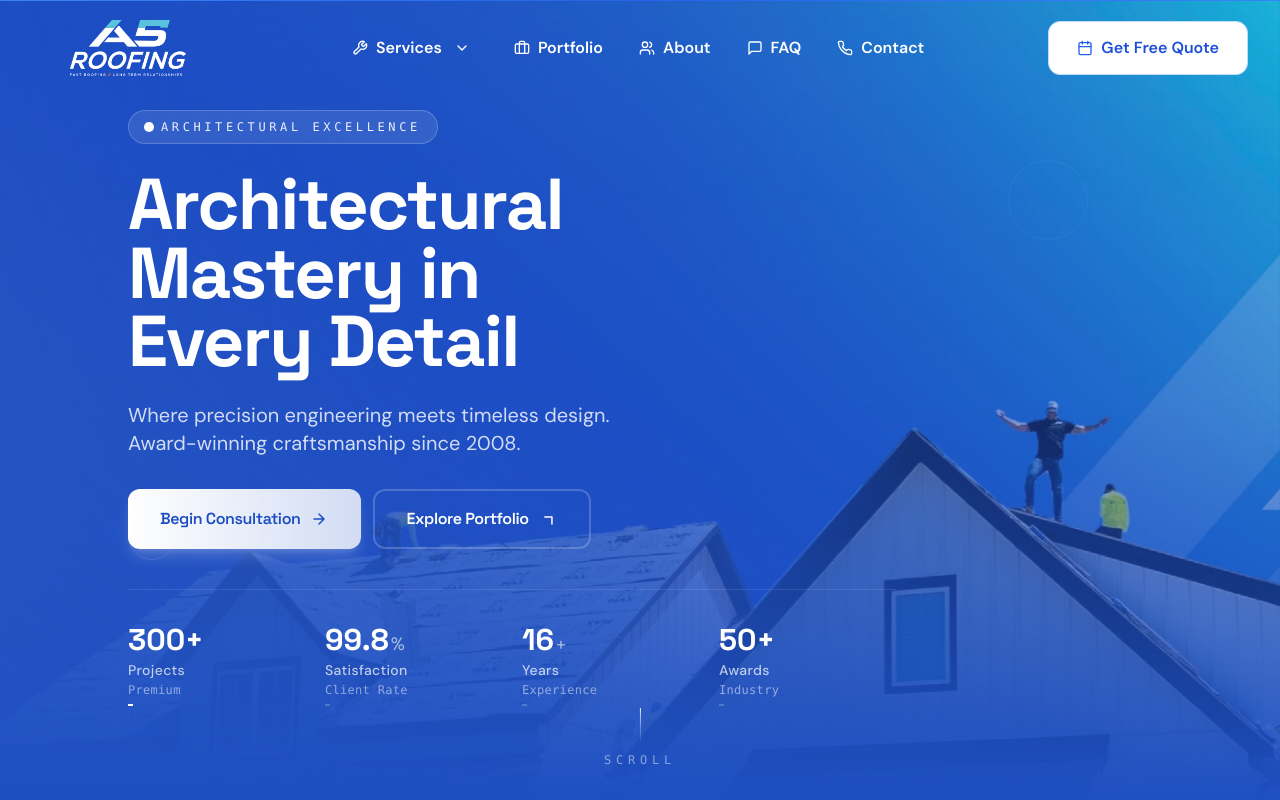
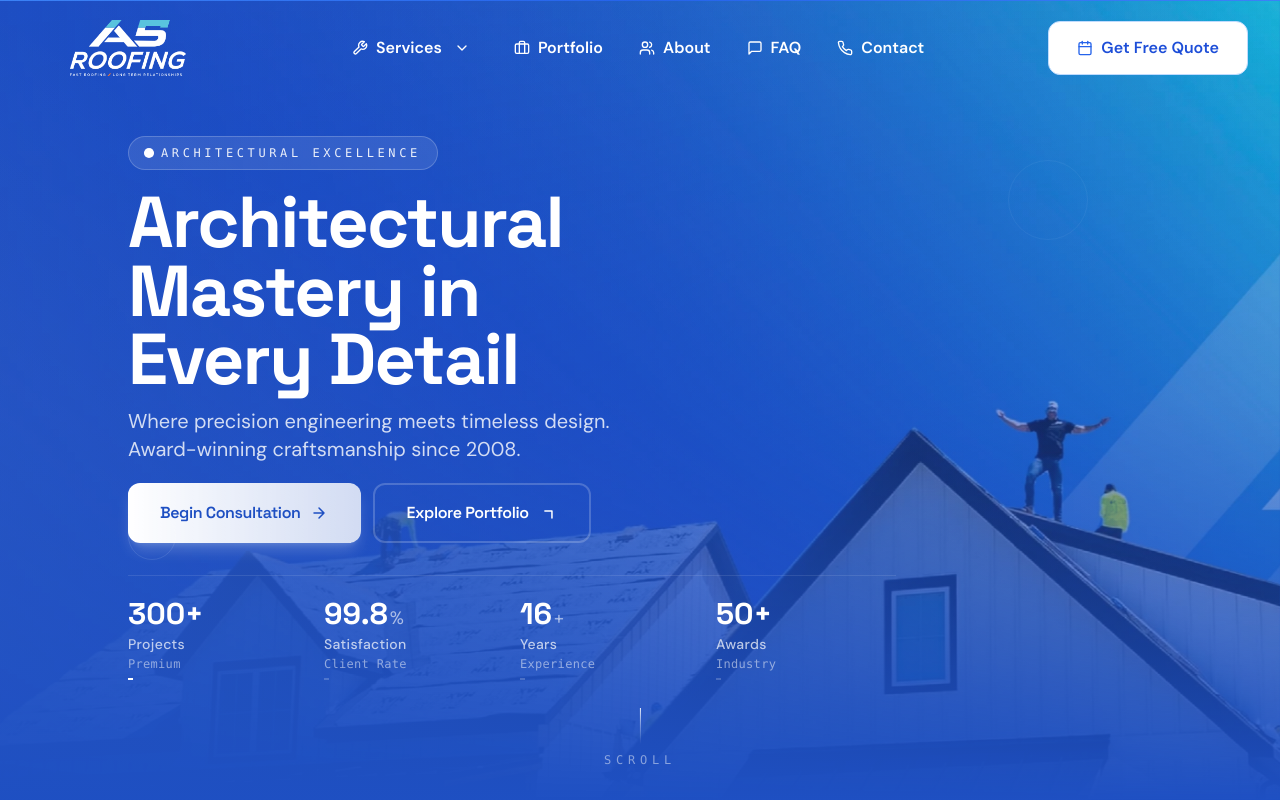
Before and after one commit to iammansoor007/A5-Roofing, a React (Vite) app: page / in a window 1280 px wide. Shown: the top 800 px of the page. Built offline with nearby package versions, Linux system fonts and the light colour scheme; the HTML template or start-up script is replaced by a standard one.

Commit message:
hero updated

```diff
--- a/src/components/Hero.tsx
+++ b/src/components/Hero.tsx
@@ -148,7 +148,7 @@ const Hero = () => {
             <div className="md:max-w-2xl lg:max-w-3xl  mx-auto md:mx-0">
               {/* Badge - Reduced bottom margin */}
               <motion.div
-                className="inline-flex  items-center gap-2 mb-4 md:mb-6 px-4 py-2 bg-accent/10 backdrop-blur-lg border border-accent/20 rounded-full mx-auto md:mx-0"
+                className="inline-flex  items-center gap-2 mb-3 md:mb-4 px-4 py-2 bg-accent/10 backdrop-blur-lg border border-accent/20 rounded-full mx-auto md:mx-0"
                 initial={{ opacity: 0, y: 20, scale: 0.9 }}
                 animate={isLoaded ? { opacity: 1, y: 0, scale: 1 } : {}}
                 transition={{ duration: 0.5, delay: 0.2 }}
@@ -165,7 +165,7 @@ const Hero = () => {
               </motion.div>
 
               {/* Headline - Reduced bottom margin */}
-              <div className="mb-4 md:mb-6 text-center md:text-left">
+              <div className="mb-2 md:mb-3 text-center md:text-left">
                 <motion.h1
                   className="text-4xl sm:text-5xl md:text-6xl lg:text-7xl xl:text-7.5xl font-heading font-bold leading-[0.95] md:leading-[0.92] tracking-tight text-foreground"
                   initial={{ opacity: 0, y: 40 }}
@@ -180,7 +180,7 @@ const Hero = () => {
 
               {/* Subtitle - Reduced bottom margin */}
               <motion.p
-                className="text-foreground/80 max-w-xl md:max-w-lg text-base sm:text-lg md:text-xl leading-relaxed mb-6 md:mb-8 text-center md:text-left"
+                className="text-foreground/80 max-w-xl md:max-w-lg text-base sm:text-lg md:text-xl leading-relaxed mb-4 md:mb-5 text-center md:text-left"
                 initial={{ opacity: 0, y: 20 }}
                 animate={isLoaded ? { opacity: 1, y: 0 } : {}}
                 transition={{ duration: 0.6, delay: 0.5 }}
@@ -190,7 +190,7 @@ const Hero = () => {
 
               {/* Modern CTA Buttons - Reduced bottom margin and gap */}
               <motion.div
-                className="flex flex-col sm:flex-row gap-3 sm:gap-3 mb-8 md:mb-10 justify-center md:justify-start"
+                className="flex flex-col sm:flex-row gap-2 sm:gap-3 mb-6 md:mb-8 justify-center md:justify-start"
                 initial={{ opacity: 0, y: 20 }}
                 animate={isLoaded ? { opacity: 1, y: 0 } : {}}
                 transition={{ duration: 0.5, delay: 0.7 }}
@@ -275,7 +275,7 @@ const Hero = () => {
 
               {/* Modern Statistics - Reduced top padding and gaps */}
               <motion.div
-                className="grid grid-cols-2 sm:grid-cols-4 gap-3 sm:gap-4 md:gap-5 pt-6 md:pt-8
+                className="grid grid-cols-2 sm:grid-cols-4 gap-2 sm:gap-3 md:gap-4 pt-4 md:pt-5
                          border-t border-foreground/10 justify-center md:justify-start"
                 initial={{ opacity: 0, y: 20 }}
                 animate={isLoaded ? { opacity: 1, y: 0 } : {}}
```
